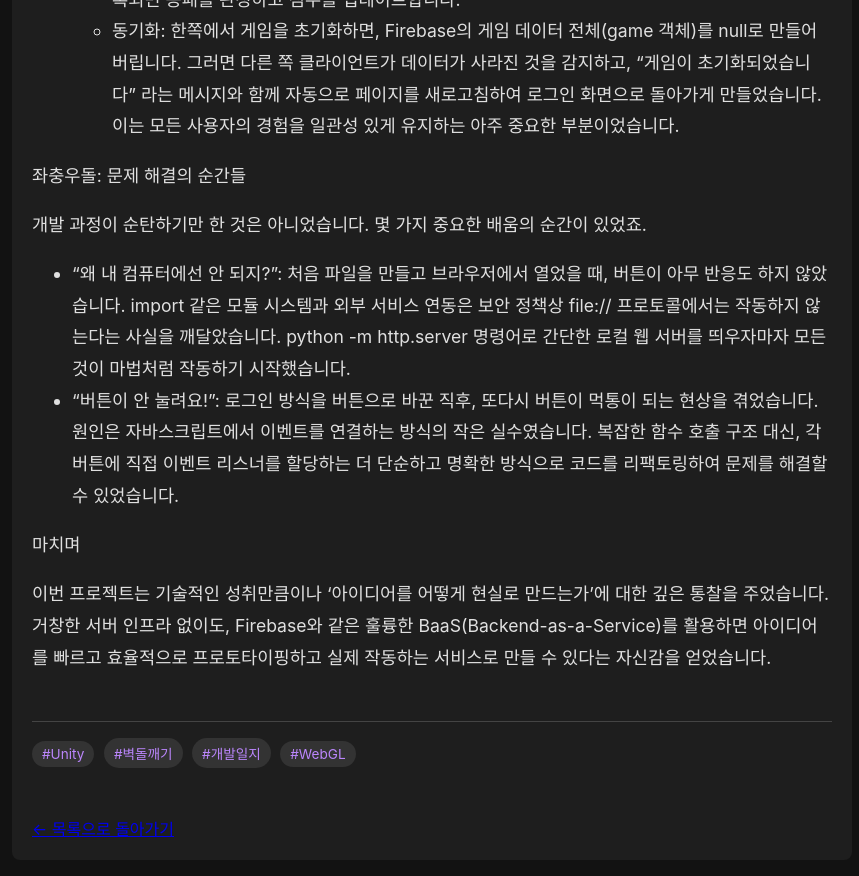
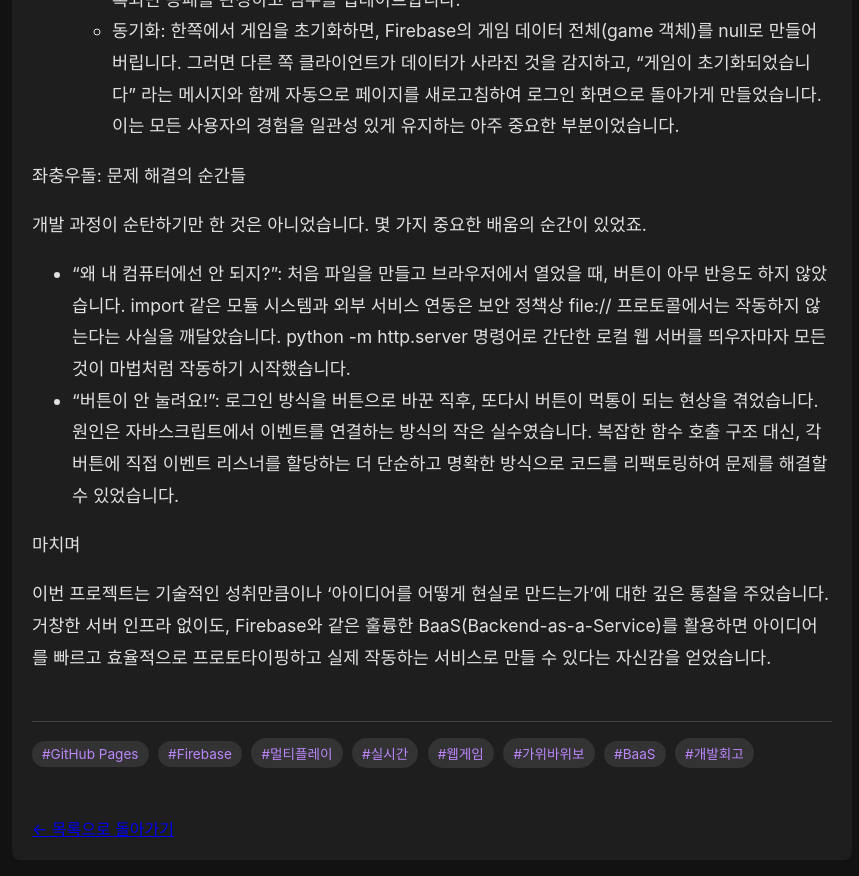
Before and after one commit to hojun313/hojun313.github.io, a Jekyll site: the page built from _posts/1. 새로운/2025-07-01-프로젝트 회고-GitHub Pages와 Firebase로 첫 실시간 멀티플레이 도전.md, in a window 1280 px wide and 900 px high, scrolled down 1528 px. Shown: the top 876 px of the window, without its empty margins (208-1067 px from the left). Built offline with Jekyll 4.4.1, drawn with Linux system fonts in a browser that asks for light colours; our own code applies the rules of GitHub Pages for plain Markdown files.

Commit message:
Update post metadata and summary for project review
Refined the title, categories, tags, and summary of the project review post to better reflect the content about implementing a real-time multiplayer game using GitHub Pages and Firebase. The changes improve clarity and searchability by specifying technologies and project focus.

```diff
--- a/_posts/1. 새로운/2025-07-01-프로젝트 회고-GitHub Pages와 Firebase로 첫 실시간 멀티플레이 도전.md
+++ b/_posts/1. 새로운/2025-07-01-프로젝트 회고-GitHub Pages와 Firebase로 첫 실시간 멀티플레이 도전.md
@@ -1,15 +1,9 @@
 ---
-title: 프로젝트 회고-GitHub Pages와 Firebase로 첫 실시간 멀티플레이 도전
+title: "프로젝트 회고-GitHub Pages와 Firebase로 첫 실시간 멀티플레이 도전"
 date: 2025-07-01
-categories:
-  - Diary
-  - GameDevLog
-tags:
-  - Unity
-  - 벽돌깨기
-  - 개발일지
-  - WebGL
-summary: 패들 이동 제한, 공 중력 추가, 다단계 스테이지 관리, 레벨 표시, 게임 재시작 로직 및 버튼 클릭 문제 등 핵심 기능 개선과 버그 수정 과정을 기록한 개발 일지.
+categories: [Diary, GameDevLog]
+tags: [GitHub Pages, Firebase, 멀티플레이, 실시간, 웹게임, 가위바위보, BaaS, 개발회고]
+summary: "GitHub Pages와 Firebase Realtime Database를 활용해 서버 없이 실시간 멀티플레이 가위바위보 게임을 구현한 경험을 기록한 프로젝트 회고. 정적 웹 호스팅 환경에서 실시간 상호작용을 가능하게 한 핵심 아이디어, 구현 과정, 문제 해결 경험, 그리고 BaaS의 장점을 정리함."
 ---
   "GitHub Pages에 멀티플레이 게임을 올릴 수 있을까?"
 
```
